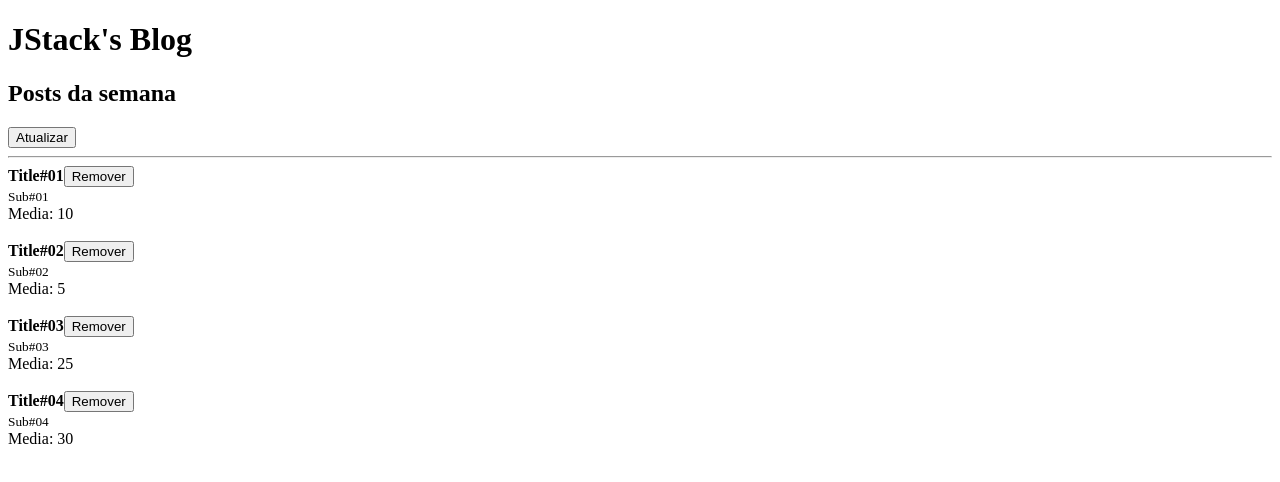
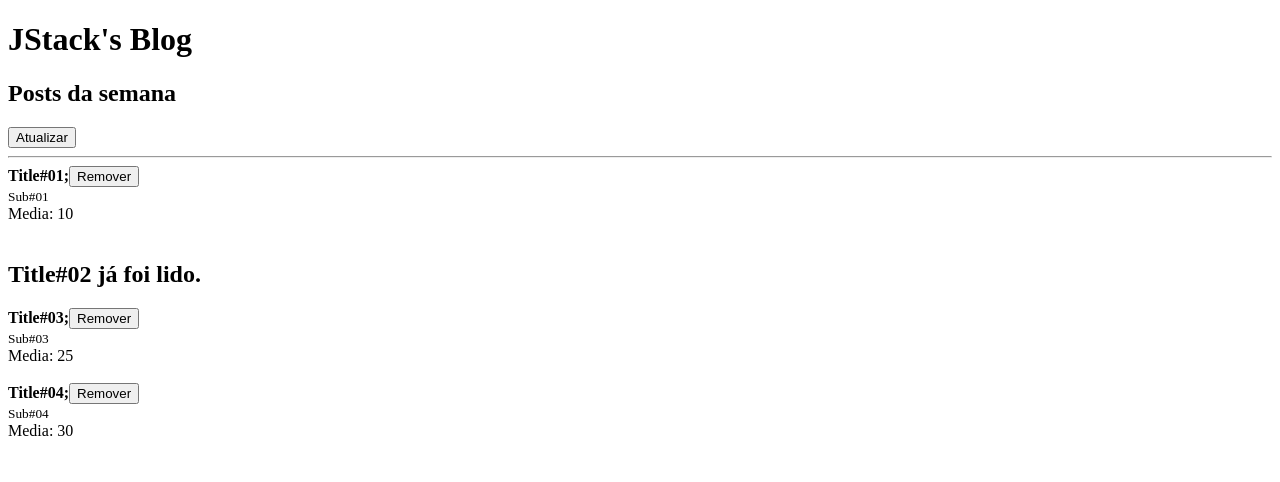
Before and after one commit to viniciusmb17/jstack-curso, a React app in the folder react-fundamentos/: page / in a window 1280 px wide. Shown: the top 482 px of the page. Built offline with nearby package versions, Linux system fonts and the light colour scheme.

Commit message:
Renderização condicional

```diff
--- a/react-fundamentos/src/App.js
+++ b/react-fundamentos/src/App.js
@@ -1,16 +1,22 @@
-import React, { useState } from "react";
-import Post from "./Post";
-import Header from "./Header";
+import React, { useState } from 'react';
+import Post from './Post';
+import Header from './Header';
 
 function App() {
   const [posts, setPosts] = useState([
-    { id: Math.random(), title: 'Title#01', subtitle: 'Sub#01', likes: 20 },
-    { id: Math.random(), title: 'Title#02', subtitle: 'Sub#02', likes: 10 },
-    { id: Math.random(), title: 'Title#03', subtitle: 'Sub#03', likes: 50 },
-    { id: Math.random(), title: 'Title#04', subtitle: 'Sub#04', likes: 60 },
+    {
+      id: Math.random(), title: 'Title#01', subtitle: 'Sub#01', likes: 20, read: false,
+    },
+    {
+      id: Math.random(), title: 'Title#02', subtitle: 'Sub#02', likes: 10, read: true,
+    },
+    {
+      id: Math.random(), title: 'Title#03', subtitle: 'Sub#03', likes: 50, read: false,
+    },
+    {
+      id: Math.random(), title: 'Title#04', subtitle: 'Sub#04', likes: 60, read: false,
+    },
   ]);
-
-  console.log({ posts });
 
   function handleRefresh() {
     setPosts((prevState) => [
@@ -20,40 +26,36 @@ function App() {
         title: `Title#0${prevState.length + 1}`,
         subtitle: `Sub#0${prevState.length + 1}`,
         likes: 50,
-      }
+      },
     ]);
   }
 
-  function handleRemovePost(postId){
+  function handleRemovePost(postId) {
     console.log({ postId });
     setPosts((prevState) => prevState.filter((post) => post.id !== postId));
   }
 
   return (
     <>
-      <Header >
+      <Header>
         <h2>Posts da semana</h2>
         <button onClick={handleRefresh}>Atualizar</button>
       </Header>
 
       <hr />
 
-      {posts.map(post => (
+      {posts.map((post) => (
         <Post
-          key={post.title}
+          key={post.id}
           likes={post.likes}
           onRemove={handleRemovePost}
-          post={{
-            id: post.id,
-            title: post.title,
-            subtitle: post.subtitle,
-          }}
+          post={post}
         />
       ))}
 
     </>
 
-  )
+  );
 }
 
 export default App;
--- a/react-fundamentos/src/Post.js
+++ b/react-fundamentos/src/Post.js
@@ -1,17 +1,33 @@
-import React from "react";
+/* eslint-disable react/button-has-type */
+/* eslint-disable react/destructuring-assignment */
+import React from 'react';
 import PropTypes from 'prop-types';
 
 export default function Post(props) {
+  if (props.post.read) {
+    return (
+      <h2>
+        {props.post.title}
+        {' '}
+        já foi lido.
+      </h2>
+    );
+  }
 
   return (
     <>
       <article>
-        <strong>{props.post.title}</strong>
+        <strong>
+          {props.post.read ? <s>{props.post.title}</s> : props.post.title}
+          ;
+        </strong>
         <button onClick={() => props.onRemove(props.post.id)}>Remover</button>
         <br />
         <small>{props.post.subtitle}</small>
         <br />
-        Media: {props.likes / 2}
+        Media:
+        {' '}
+        {props.post.likes / 2}
       </article>
       <br />
     </>
@@ -19,12 +35,13 @@ export default function Post(props) {
 }
 
 Post.propTypes = {
-  likes: PropTypes.number.isRequired,
   onRemove: PropTypes.func.isRequired,
   post: PropTypes.shape({
     id: PropTypes.number.isRequired,
     title: PropTypes.string.isRequired,
     subtitle: PropTypes.string.isRequired,
+    likes: PropTypes.number.isRequired,
+    read: PropTypes.bool.isRequired,
   }).isRequired,
 
 };
--- a/react-fundamentos/src/index.js
+++ b/react-fundamentos/src/index.js
@@ -1,8 +1,7 @@
 import React from 'react';
 import { createRoot } from 'react-dom/client';
-
 
 import App from './App';
 
 const root = createRoot(document.getElementById('root'));
-root.render( <App />);
+root.render(<App />);
```
